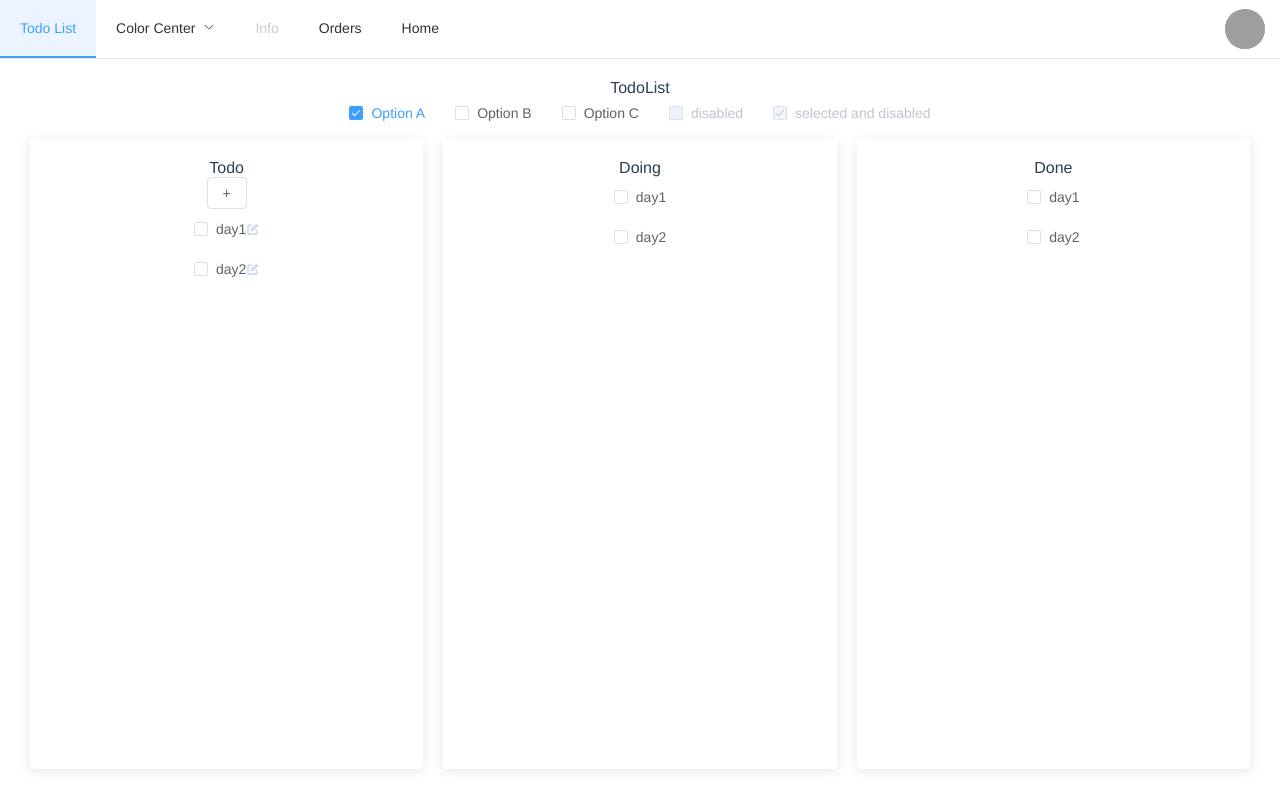
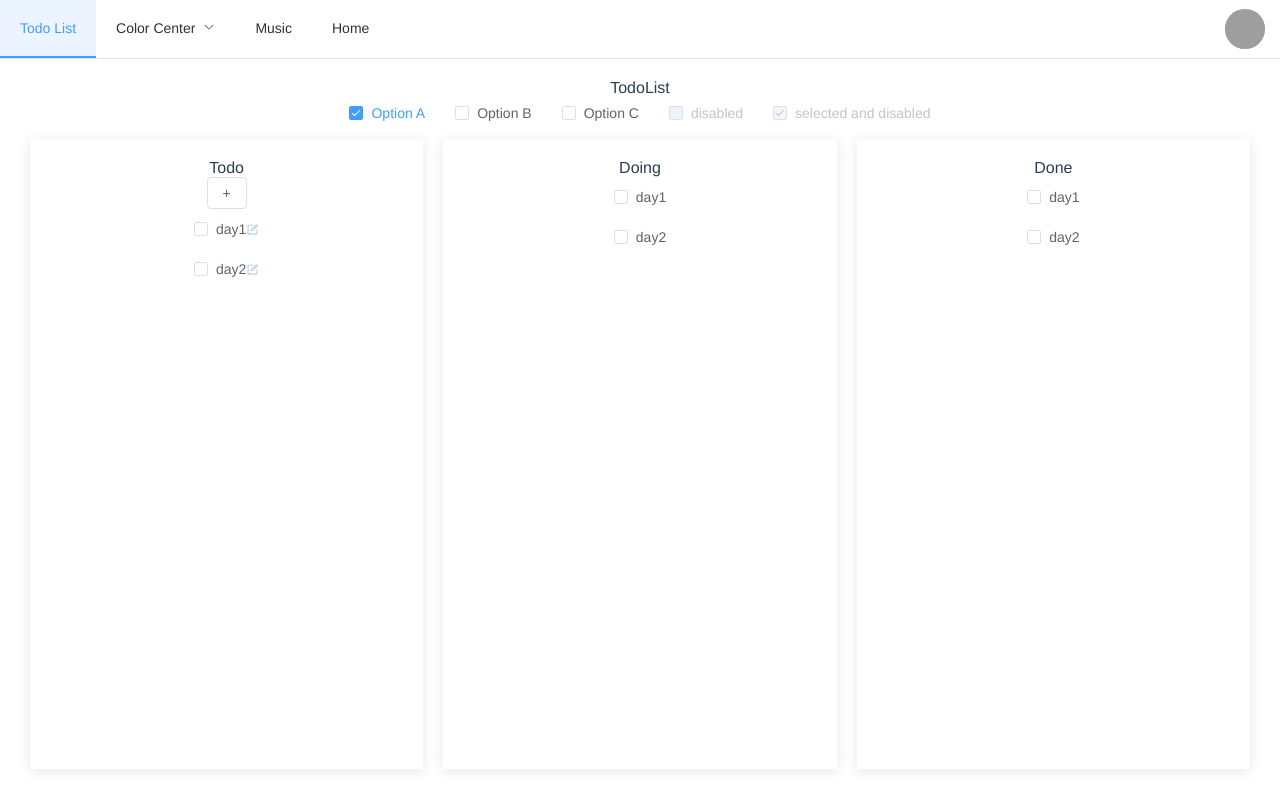
Before and after one commit to Ritusan/todo-list, a Vue app: page /#/todolist in a window 1280 px wide. Both pictures are taken after a click on the element "Color Center". Built offline with nearby package versions, Linux system fonts and the light colour scheme; grey boxes are pictures that could not be loaded.

Commit message:
update version0.011

```diff
--- a/src/App.vue
+++ b/src/App.vue
@@ -38,7 +38,7 @@ body {
 
 <style lang="scss" scoped>
 .main-wrapper {
-  padding: 20px;
+  padding: 20px 20px 10px 20px;
   min-height: v-bind('mainHeight');
 }
 </style>
--- a/src/components/TopBar.vue
+++ b/src/components/TopBar.vue
@@ -14,8 +14,8 @@
           <el-menu-item index="2-4-3">item three</el-menu-item>
         </el-sub-menu>
       </el-sub-menu>
-      <el-menu-item index="3" disabled>Info</el-menu-item>
-      <el-menu-item index="4">Orders</el-menu-item>
+      <!-- <el-menu-item index="3" disabled>Info</el-menu-item> -->
+      <el-menu-item index="4">Music</el-menu-item>
       <el-menu-item index="5">Home</el-menu-item>
     </el-menu>
     <div class="user-avatar">
@@ -44,8 +44,11 @@ const handleSelect = (key: string, keyPath: string[]) => {
     case '2-1':
       router.push('/color')
       break
+    case '4':
+      router.push('/music')
+    break
     case '5':
-      router.push('/')
+      router.push('/home')
       break
     default:
       router.push('/')
--- a/src/pages/TodoList.vue
+++ b/src/pages/TodoList.vue
@@ -90,7 +90,8 @@ const handleAddTodo = () => {
       padding: 20px;
       margin: 10px;
       box-shadow: 0 2px 12px 0 rgba(0, 0, 0, 0.1);
-      min-height: v-bind('mainHeight');
+      height: v-bind('mainHeight');
+      overflow: scroll;
     }
   }
 }
--- a/src/router/index.ts
+++ b/src/router/index.ts
@@ -4,9 +4,10 @@ const home = () => import('../pages/Home.vue')
 const todolist = () => import('../pages/TodoList.vue')
 const login = () => import('../pages/Login.vue')
 const color = () => import('../pages/Color.vue')
+const music = () => import('../pages/Music.vue')
 
 const routes: Array<RouteRecordRaw> = [
-  { path: '/', redirect: '/home' },
+  { path: '/', redirect: '/todolist' },
   {
     path: '/home',
     name: 'home',
@@ -27,6 +28,11 @@ const routes: Array<RouteRecordRaw> = [
     name: 'color',
     component: color,
   },
+  {
+    path: '/music',
+    name: 'music',
+    component: music,
+  },
 ]
 
 const router = createRouter({
```
Also changed, not shown: 1 other file (tests, documents, lock files or other folders).
